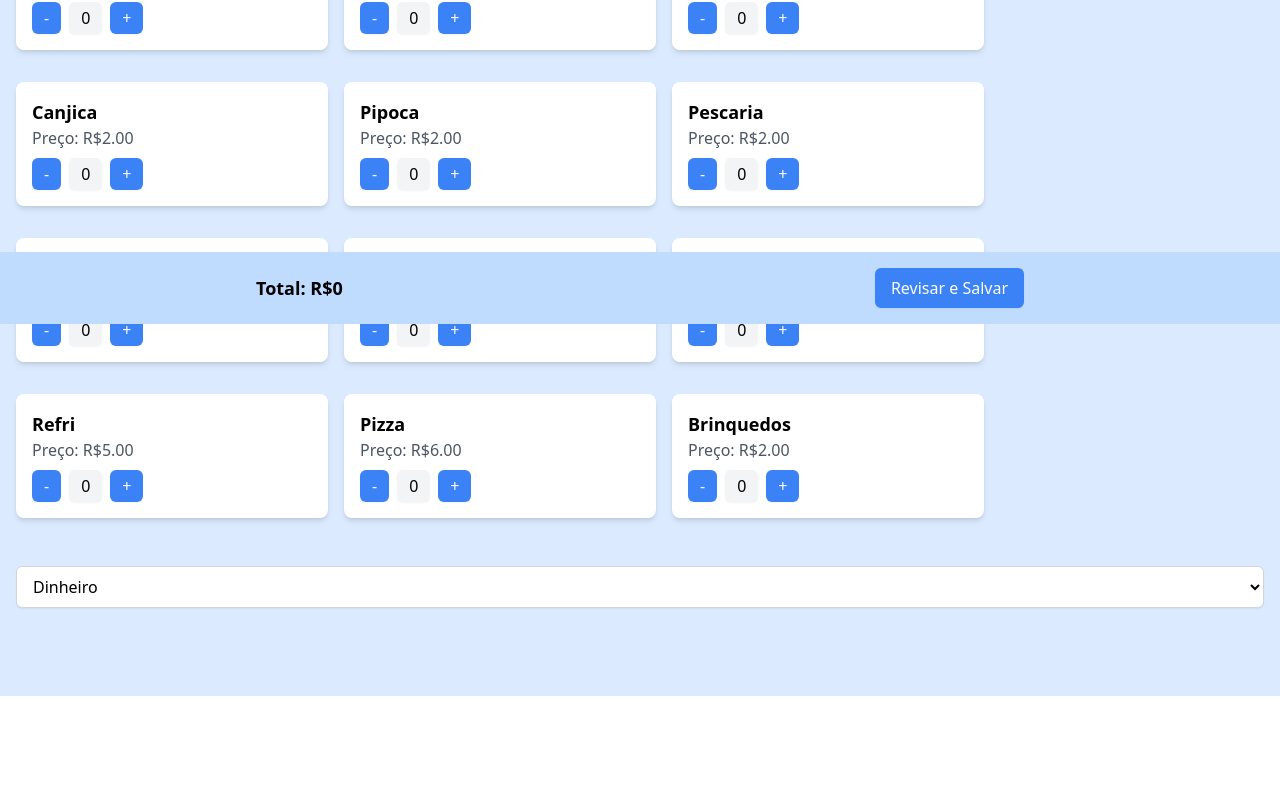
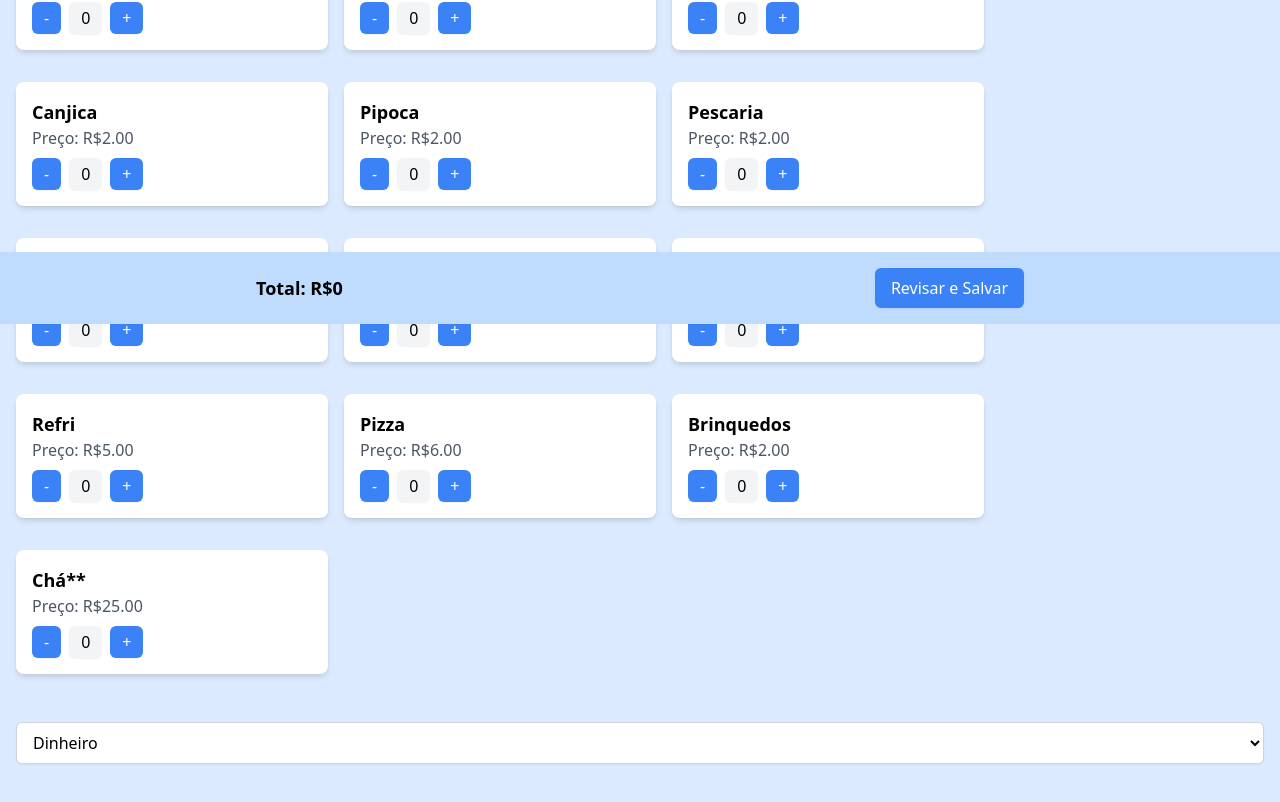
Before and after one commit to lmiguelcolombo/order-control, a React (Vite) app: page / in a window 1280 px wide. Shown: the part 476-1278 px from the top of the page. Before the commit the page ends 1172 px from the top, so only its background shows below. Built offline with nearby package versions, Linux system fonts and the light colour scheme.

Commit message:
feat: add tea selling

```diff
--- a/src/App.tsx
+++ b/src/App.tsx
@@ -39,6 +39,7 @@ const App: React.FC = () => {
     { title: 'Refri', price: 5 },
     { title: 'Pizza', price: 6 },
     { title: 'Brinquedos', price: 2 },
+    { title: 'Chá**', price: 25 },
   ];
 
   // Retrieve the stored sender value from local storage
@@ -154,6 +155,7 @@ const App: React.FC = () => {
             >
               <option value="Caixa 1">Caixa 1</option>
               <option value="Caixa 2">Caixa 2</option>
+              <option value="Venda de chá">Venda de chá</option>
             </select>
           </div>
           {items.map((item, index) => (
```
